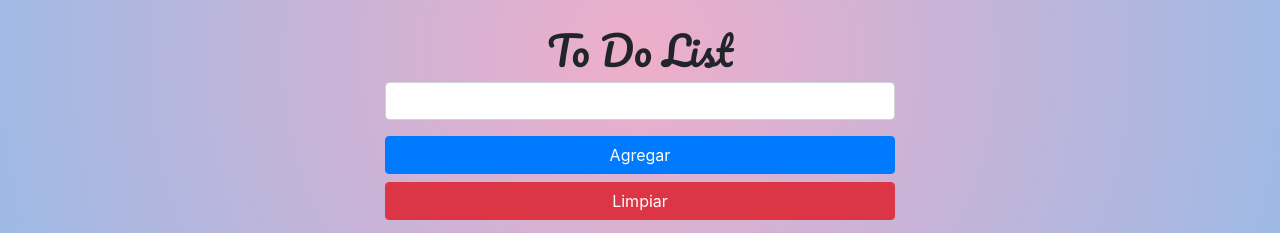
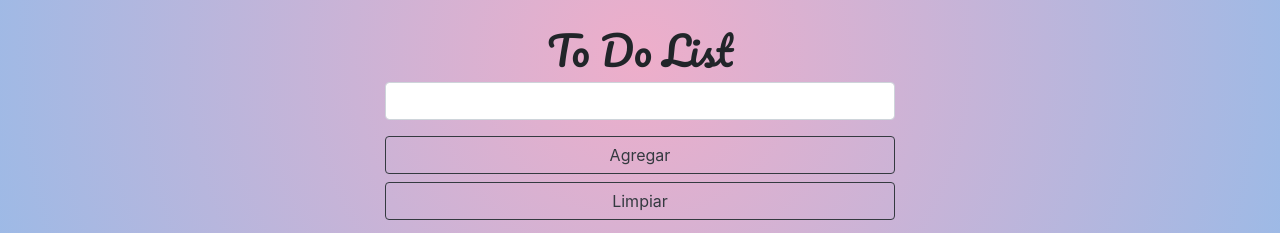
Before and after one commit to vaniabell/local-storage, a plain HTML site: page index.html in a window 1280 px wide. Shown: the part 322-555 px from the top of the page. Drawn offline with nearby package versions, Linux system fonts and the light colour scheme; grey boxes are pictures that could not be loaded.

Commit message:
botons change

```diff
--- a/index.html
+++ b/index.html
@@ -55,15 +55,15 @@
                     </div>
                 </div>
                 <div class="col-md-12">
-                    <button type="button" class="btn btn-primary btn-block mb-2" onclick="agregarNombre()">Agregar</button>
-                    <button type="button" class="btn btn-danger btn-block mb-2" onclick="limpiarStorage()">Limpiar</button>
+                    <button type="button" class="btn btn-outline-dark btn-block mb-2" onclick="agregarNombre()">Agregar</button>
+                    <button type="button" class="btn btn-outline-dark btn-block mb-2" onclick="limpiarStorage()">Limpiar</button>
                     <!-- <button type="button" class="btn btn-primary btn-block mb-2" onclick="actualizarLista()">Actualizar</button> -->
                 </div>
                 <div class="col-md-12 mt-3">
                     <ul class="list-group" id="lista">
                         <li class="list-group-item d-flex justify-content-between align-items-center">
                             A list item
-                            <button type="button" class="btn btn-danger btn-sm"> X</button>
+                            <button type="button" class="btn btn-outline-dark btn-sm"> X</button>
                         </li>
                     </ul>
                 </div>
```
